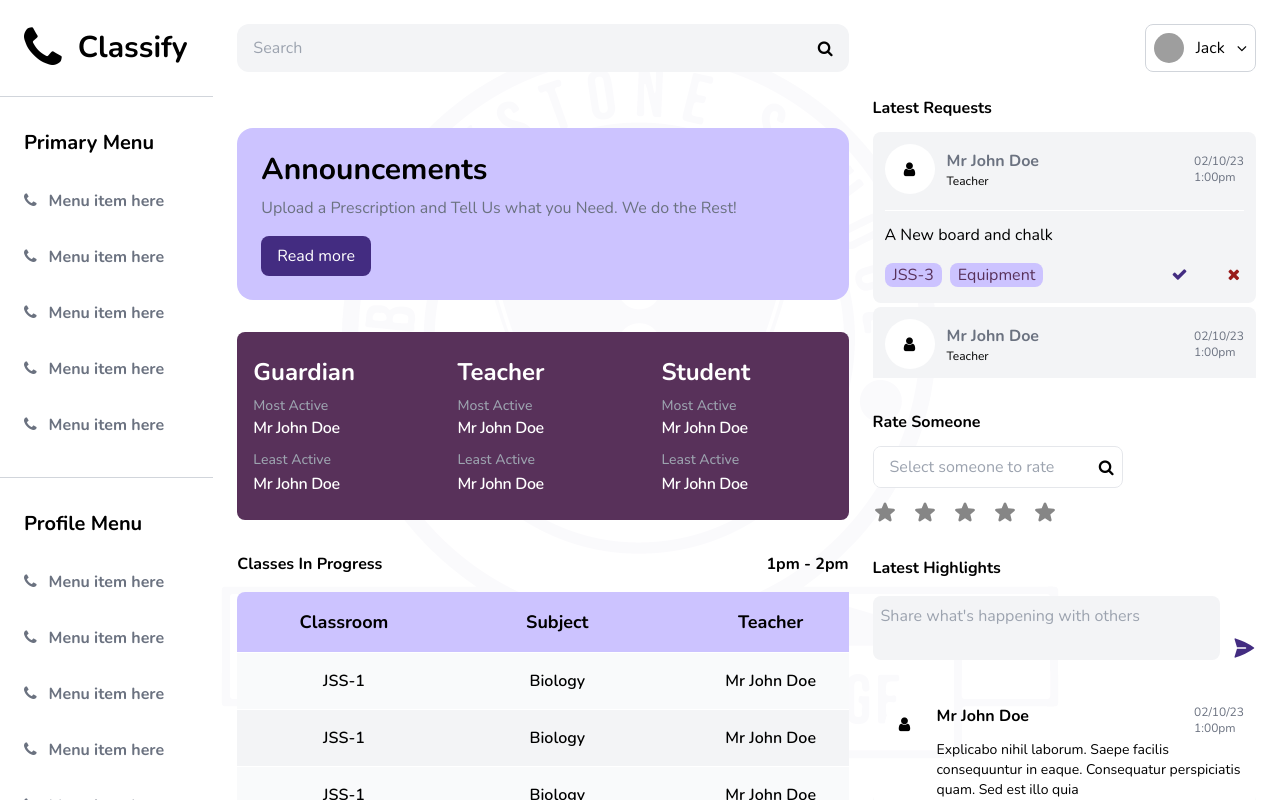
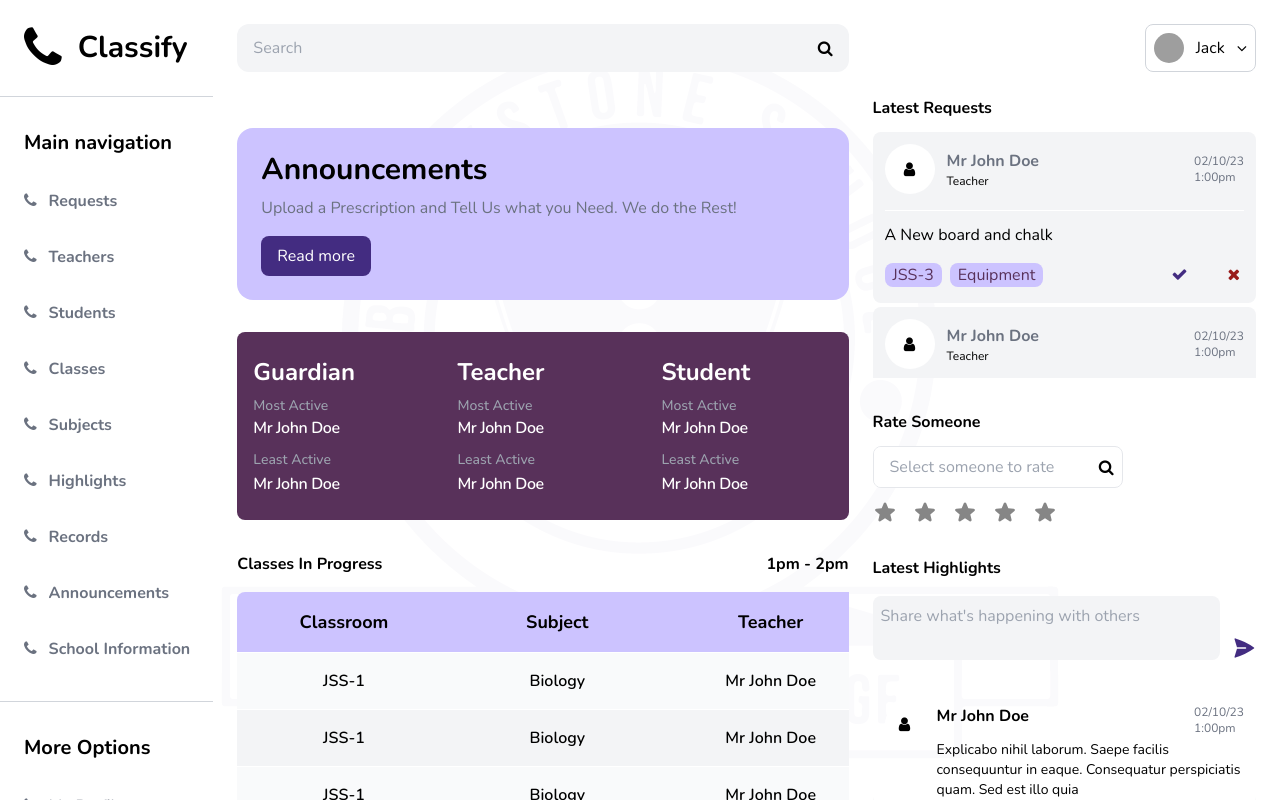
Before and after one commit to ibraheemosule/skoolizy, a React (Vite) app: page / in a window 1280 px wide. Built offline with nearby package versions, Linux system fonts and the light colour scheme; grey boxes are pictures that could not be loaded.

Commit message:
revamped the ui

```diff
--- a/src/components/layout/side-nav/primary-menu/PrimaryMenu.tsx
+++ b/src/components/layout/side-nav/primary-menu/PrimaryMenu.tsx
@@ -3,13 +3,17 @@ import Menu from 'components/reusables/menu/Menu';
 
 const PrimaryMenu = () => (
   <Menu>
-    <Menu.Title>Primary Menu</Menu.Title>
+    <Menu.Title>Main navigation</Menu.Title>
     <Menu.Wrapper>
-      <Menu.Item>Menu item here</Menu.Item>
-      <Menu.Item>Menu item here</Menu.Item>
-      <Menu.Item>Menu item here</Menu.Item>
-      <Menu.Item>Menu item here</Menu.Item>
-      <Menu.Item>Menu item here</Menu.Item>
+      <Menu.Item>Requests</Menu.Item>
+      <Menu.Item>Teachers</Menu.Item>
+      <Menu.Item>Students</Menu.Item>
+      <Menu.Item>Classes</Menu.Item>
+      <Menu.Item>Subjects</Menu.Item>
+      <Menu.Item>Highlights</Menu.Item>
+      <Menu.Item>Records</Menu.Item>
+      <Menu.Item>Announcements</Menu.Item>
+      <Menu.Item>School Information</Menu.Item>
     </Menu.Wrapper>
   </Menu>
 );
--- a/src/components/layout/side-nav/profile-menu/ProfileMenu.tsx
+++ b/src/components/layout/side-nav/profile-menu/ProfileMenu.tsx
@@ -3,13 +3,11 @@ import Menu from 'components/reusables/menu/Menu';
 
 const ProfileMenu = () => (
   <Menu>
-    <Menu.Title>Profile Menu</Menu.Title>
+    <Menu.Title>More Options</Menu.Title>
     <Menu.Wrapper>
-      <Menu.Item>Menu item here</Menu.Item>
-      <Menu.Item>Menu item here</Menu.Item>
-      <Menu.Item>Menu item here</Menu.Item>
-      <Menu.Item>Menu item here</Menu.Item>
-      <Menu.Item>Menu item here</Menu.Item>
+      <Menu.Item>My Profile</Menu.Item>
+      <Menu.Item>Settings</Menu.Item>
+      <Menu.Item>Sign out</Menu.Item>
     </Menu.Wrapper>
   </Menu>
 );
```
